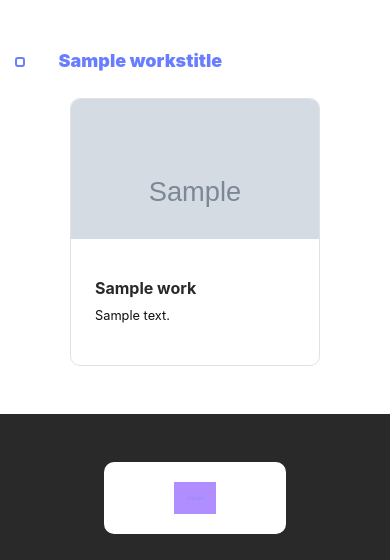
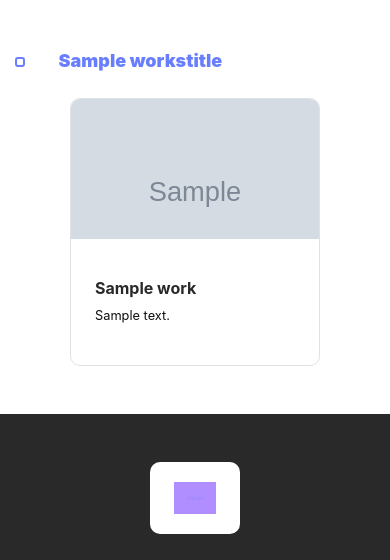
Before and after one commit to amirmohammadmusavi/cv-template, a Django app: page /en/ in a window 390 px wide. Shown: the part 1928-2488 px from the top of the page. Run offline with Django 4.2, Linux system fonts and the light colour scheme; data comes from the database, SQL or seed files in the repository; tables that the repository leaves empty hold one stand-in row (values such as "Sample post"); grey boxes marked "Sample" are stand-in pictures; some libraries are stand-ins or nearby versions.

Commit message:
style debug

```diff
--- a/CV/static/base/css/responsive.css
+++ b/CV/static/base/css/responsive.css
@@ -179,4 +179,7 @@
         max-height: 140px;
         overflow: hidden;
     }
+    section.about .about_person .personal_social, footer .personal_social {
+        padding: 20px 24px;
+    }
 }
```
